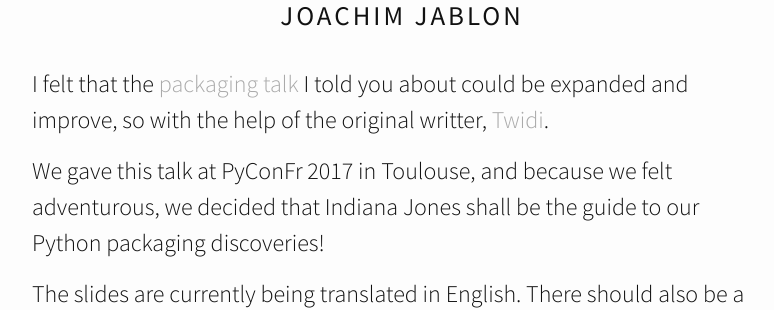
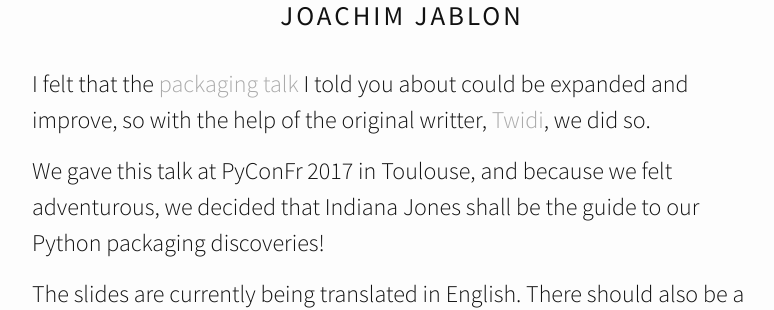
Before and after one commit to ewjoachim/ewjoachim.github.io, a Jekyll site: the page built from _posts/2017-09-29-packaging-2.md, in a window 1280 px wide. Shown: the part 623-933 px from the top of the page, without its empty margins (238-1012 px from the left). Built offline with Jekyll 4.4.1, drawn with Linux system fonts in a browser that asks for light colours; nearby versions of some CDN libraries.

Commit message:
woops. Typo.

```diff
--- a/_posts/2017-09-29-packaging-2.md
+++ b/_posts/2017-09-29-packaging-2.md
@@ -3,7 +3,7 @@ title: Packaging my Python code - again, better
 icon: archive
 ---
 
-I felt that the [packaging talk]({% post_url 2017-07-03-packaging %}) I told you about could be expanded and improve, so with the help of the original writter, [Twidi](https://twidi.com).
+I felt that the [packaging talk]({% post_url 2017-07-03-packaging %}) I told you about could be expanded and improve, so with the help of the original writter, [Twidi](https://twidi.com), we did so.
 
 {{ excerpt_separator }}
 
```
